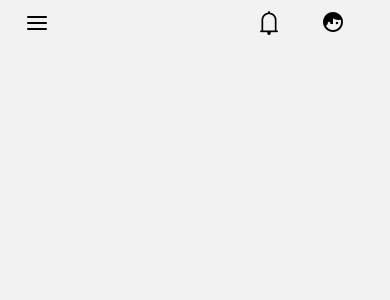
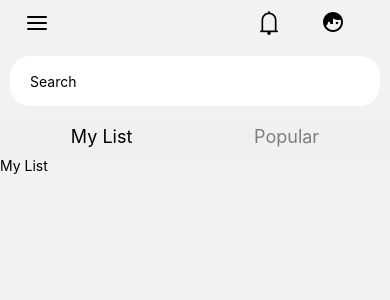
Before and after one commit to timmparsons/rn, a React Native app: screen /Home in a window 390 px wide. Shown: the top 300 px of the page. Built offline with nearby package versions, Linux system fonts and the light colour scheme.

Commit message:
add search bar and list section

```diff
--- /dev/null
+++ b/components/Body/MyListContent.js
@@ -0,0 +1,12 @@
+import { View, Text } from 'react-native';
+import React from 'react';
+
+const MyListContent = () => {
+  return (
+    <View>
+      <Text>My List</Text>
+    </View>
+  );
+};
+
+export default MyListContent;
--- /dev/null
+++ b/components/Body/PopularContent.js
@@ -0,0 +1,12 @@
+import { View, Text } from 'react-native';
+import React from 'react';
+
+const PopularContent = () => {
+  return (
+    <View>
+      <Text>PopularContent</Text>
+    </View>
+  );
+};
+
+export default PopularContent;
--- /dev/null
+++ b/components/SearchBar.js
@@ -0,0 +1,37 @@
+import { useState } from 'react';
+import { View, Text, TextInput, StyleSheet } from 'react-native';
+import React from 'react';
+
+const SearchBar = ({ onSearch }) => {
+  const onSearchText = (text) => {
+    onSearch(text);
+  };
+
+  return (
+    <View style={styles.container}>
+      <TextInput placeholder='Search' style={styles.input} onChangeText={onSearchText} />
+    </View>
+  );
+};
+
+const styles = StyleSheet.create({
+  container: {
+    padding: 10,
+    shadowColor: '#000',
+    shadowOffset: {
+      width: 0,
+      height: 2,
+    },
+    shadowOpacity: 0.05,
+    shadowRadius: 3.84,
+    elevation: 5,
+  },
+  input: {
+    height: 50,
+    backgroundColor: 'white',
+    borderRadius: 20,
+    paddingHorizontal: 20,
+  },
+});
+
+export default SearchBar;
--- /dev/null
+++ b/components/Tabs.js
@@ -0,0 +1,50 @@
+import React, { useState } from 'react';
+import { View, Text, TouchableOpacity, StyleSheet } from 'react-native';
+import MyListContent from './Body/MyListContent';
+import PopularContent from './Body/PopularContent';
+
+const Tabs = () => {
+  const [selectedTab, setSelectedTab] = useState('MyList');
+
+  const renderContent = () => {
+    if (selectedTab === 'MyList') {
+      return <MyListContent />;
+    } else if (selectedTab === 'Popular') {
+      return <PopularContent />;
+    }
+    return null;
+  };
+
+  return (
+    <View>
+      <View style={styles.tabContainer}>
+        <TouchableOpacity onPress={() => setSelectedTab('MyList')}>
+          <Text style={[styles.tab, selectedTab === 'MyList' && styles.selectedTab]}>My List</Text>
+        </TouchableOpacity>
+        <TouchableOpacity onPress={() => setSelectedTab('Popular')}>
+          <Text style={[styles.tab, selectedTab === 'Popular' && styles.selectedTab]}>Popular</Text>
+        </TouchableOpacity>
+      </View>
+      {renderContent()}
+    </View>
+  );
+};
+
+const styles = StyleSheet.create({
+  tabContainer: {
+    flexDirection: 'row',
+    justifyContent: 'space-around',
+    alignItems: 'center',
+    padding: 10,
+    backgroundColor: '#f0f0f0',
+  },
+  tab: {
+    fontSize: 18,
+    color: '#7e7e7e',
+  },
+  selectedTab: {
+    color: 'black', // Change color for the selected tab
+  },
+});
+
+export default Tabs;
--- a/screens/HomeScreen.js
+++ b/screens/HomeScreen.js
@@ -1,11 +1,19 @@
 import { View, Text, StyleSheet, SafeAreaView } from 'react-native';
 import React from 'react';
 import ProfileBar from '../components/ProfileBar';
+import SearchBar from '../components/SearchBar';
+import Tabs from '../components/Tabs';
 
 const HomeScreen = () => {
+  const performSearch = (text) => {
+    console.log(text);
+  };
+
   return (
     <SafeAreaView style={styles.container}>
       <ProfileBar />
+      <SearchBar onSearch={performSearch} />
+      <Tabs />
     </SafeAreaView>
   );
 };
```
